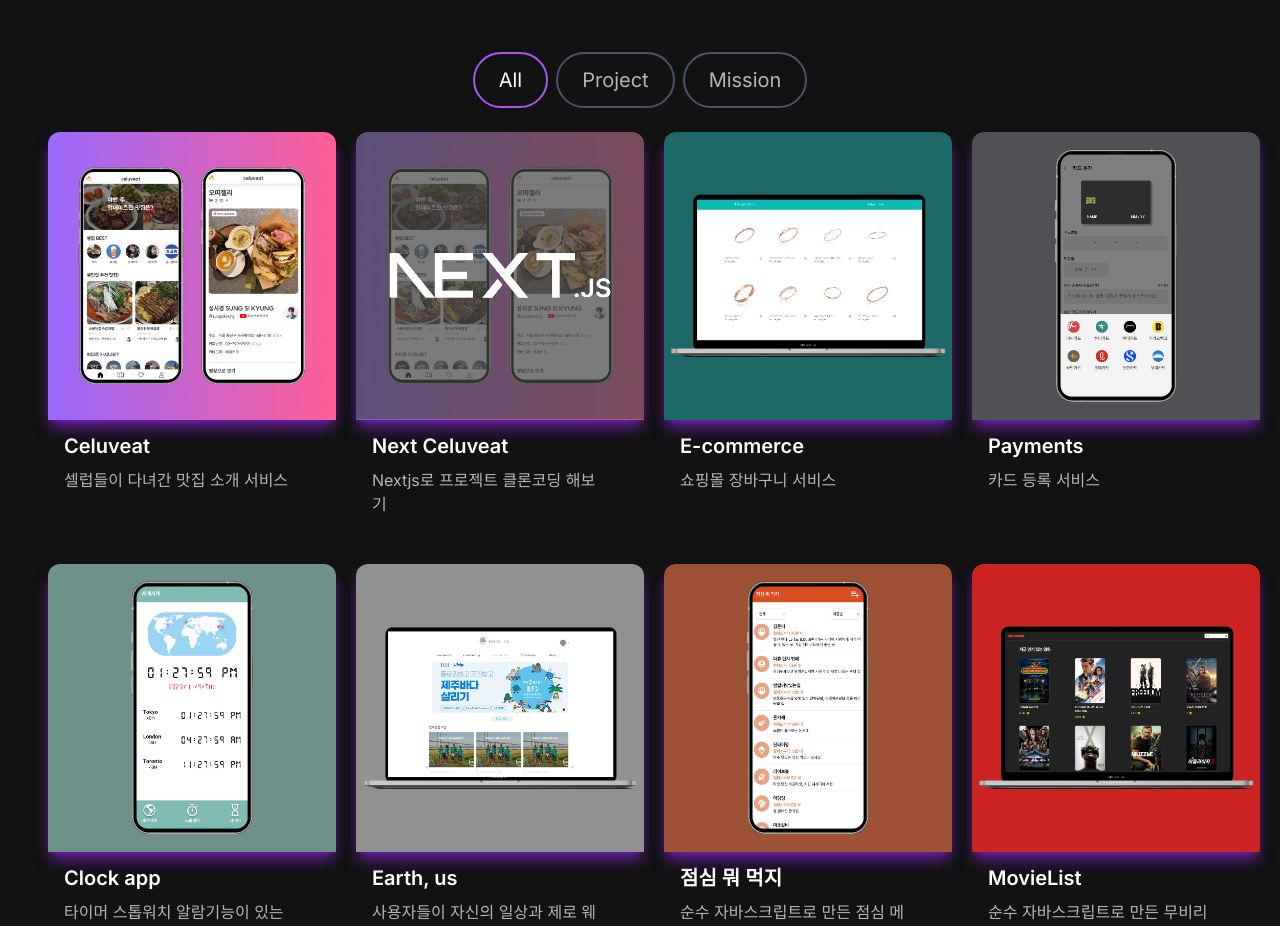
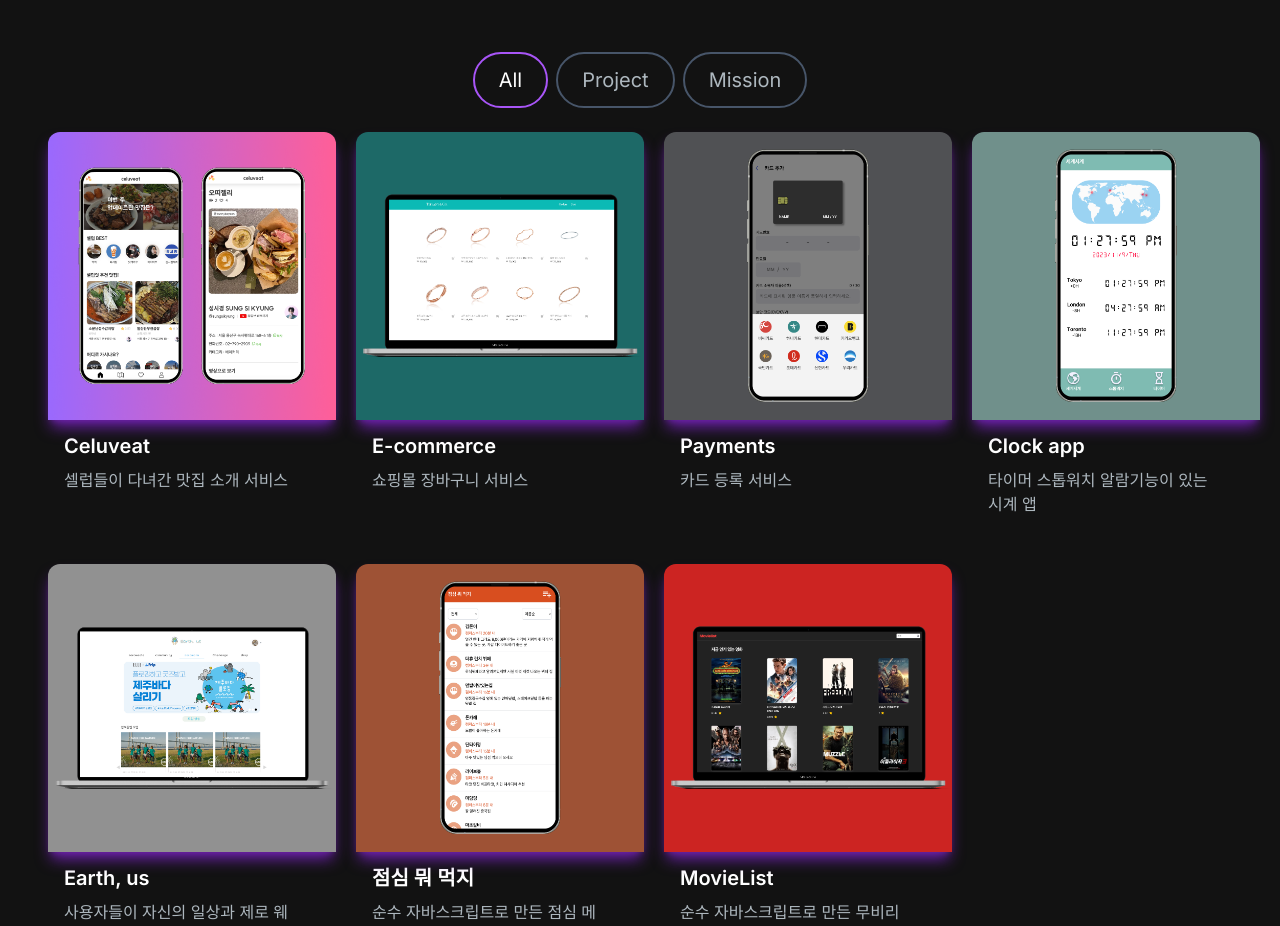
Before and after one commit to shackstack/next-portfolio, a Next.js app: page / in a window 1280 px wide. Shown: the part 2120-3046 px from the top of the page. Built offline with nearby package versions, Linux system fonts and the light colour scheme.

Commit message:
design: 배경 및 배치 스타일 수정

```diff
--- a/src/app/posts/page.tsx
+++ b/src/app/posts/page.tsx
@@ -22,9 +22,10 @@
 
 const Posts = () => {
   return (
-    <main className='bg-[#121212]'>
+    <main className='bg-[#121212] min-h-screen p-12'>
       <Navbar />
       <div className='h-12'></div>
+      <h1 className='text-4xl font-semibold text-center'>All Posts</h1>
       <PostPreviewList posts={[postExample]} />
     </main>
   );
--- a/src/app/resume/page.tsx
+++ b/src/app/resume/page.tsx
@@ -6,8 +6,8 @@
     <>
       <Navbar />
       <div className='h-12' />
-      <div className='flex flex-col items-center'>
-        <article className='max-w-full prose prose-lg dark:prose-invert'>
+      <div className='flex flex-col items-center bg-[#171717]'>
+        <article className='max-w-full prose prose-lg dark:prose-invert '>
           <File />
         </article>
       </div>
--- a/src/components/Post/PostPreview.tsx
+++ b/src/components/Post/PostPreview.tsx
@@ -12,10 +12,10 @@
   return (
     <Link
       href={`/posts/${slug}`}
-      className='lg:h-[40rem] h-[36rem] break-keep border items-center justify-between py-10 px-10 text-center border-gray-500 text-xl flex flex-col gap-y-5'>
+      className='lg:h-[40rem] h-[36rem] break-keep border-4 items-center justify-between py-10 px-10 text-center border-gray-500 text-xl flex flex-col gap-y-5'>
       <hr className='w-10 border-gray-500' />
       <div className='flex flex-col gap-y-2 items-center h-0 grow'>
-        <span className='text-3xl w-[80%]'>{title}</span>
+        <span className='text-2xl w-[80%]'>{title}</span>
         <p>
           {tags.map((tag) => (
             <span
@@ -25,7 +25,7 @@
             </span>
           ))}
         </p>
-        <p className='text-sm text-gray-800'>{excerpt}</p>
+        <p className='text-sm text-gray-300'>{excerpt}</p>
         <div className='flex h-0 grow items-center'>
           <div className='w-full h-56 rounded-xl overflow-hidden border-gray-500 border'>
             <Image
--- a/src/components/Project/ProjectSection.tsx
+++ b/src/components/Project/ProjectSection.tsx
@@ -14,15 +14,15 @@
     gitUrl: 'https://github.com/woowacourse-teams/2023-celuveat',
     previewUrl: 'https://www.celuveat.com/',
   },
-  {
-    id: 2,
-    title: 'Next Celuveat',
-    description: 'Nextjs로 프로젝트 클론코딩 해보기',
-    image: '/images/project/next-celuveat-thumbnail.png',
-    tag: ['All', 'Mission'],
-    gitUrl: 'https://github.com/shackstack/next-celuveat',
-    previewUrl: 'https://celuveat.vercel.app/',
-  },
+  // {
+  //   id: 2,
+  //   title: 'Next Celuveat',
+  //   description: 'Nextjs로 프로젝트 클론코딩 해보기',
+  //   image: '/images/project/next-celuveat-thumbnail.png',
+  //   tag: ['All', 'Mission'],
+  //   gitUrl: 'https://github.com/shackstack/next-celuveat',
+  //   previewUrl: 'https://celuveat.vercel.app/',
+  // },
   {
     id: 3,
     title: 'E-commerce',
```
